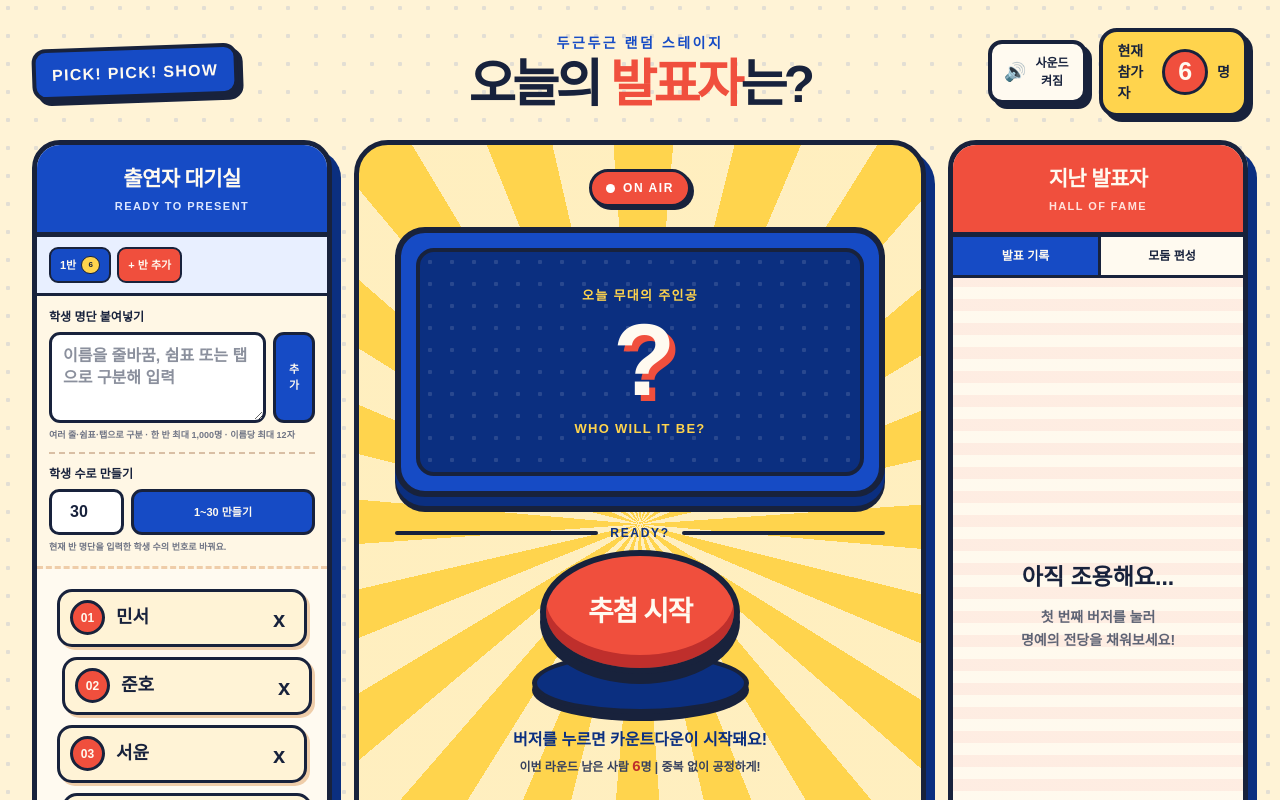
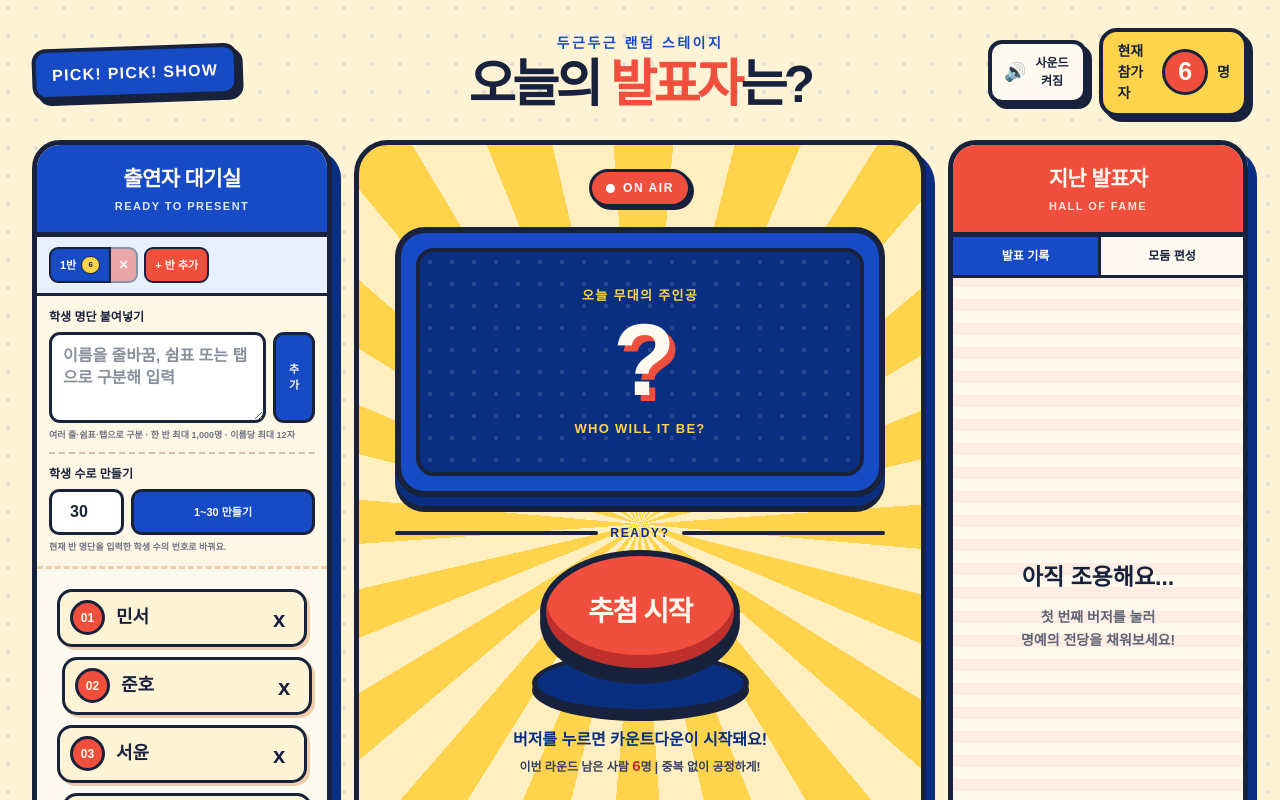
Before and after one commit to jjiseok26/pick-pick-show, a Next.js app: page / in a window 1280 px wide. Shown: the top 800 px of the page. Built offline with nearby package versions, Linux system fonts and the light colour scheme.

Commit message:
반 삭제 기능 추가

```diff
--- a/app/globals.css
+++ b/app/globals.css
@@ -202,10 +202,14 @@ button { touch-action: manipulation; }
 .remove-button:disabled { opacity: .35; cursor: not-allowed; }
 
 .class-tabs { display: flex; flex: 0 0 auto; gap: 6px; padding: 10px 12px; overflow-x: auto; background: #e8efff; border-bottom: 3px solid var(--ink); }
-.class-tabs button { flex: 0 0 auto; display: inline-flex; align-items: center; gap: 5px; padding: 7px 9px; color: var(--ink); background: var(--paper); border: 2px solid var(--ink); border-radius: 9px; cursor: pointer; font-size: 11px; }
-.class-tabs button[aria-selected="true"] { color: var(--paper); background: var(--blue); }
-.class-tabs button span { min-width: 19px; padding: 2px 4px; color: var(--ink); background: var(--yellow); border: 1px solid var(--ink); border-radius: 999px; font-size: 8px; }
-.class-tabs .add-class-button { color: var(--paper); background: var(--red); }
+.class-tab { flex: 0 0 auto; display: flex; }
+.class-tabs button { flex: 0 0 auto; cursor: pointer; font-size: 11px; }
+.class-tab [role="tab"] { display: inline-flex; align-items: center; gap: 5px; padding: 7px 9px; color: var(--ink); background: var(--paper); border: 2px solid var(--ink); border-radius: 9px 0 0 9px; }
+.class-tab [role="tab"][aria-selected="true"] { color: var(--paper); background: var(--blue); }
+.class-tab [role="tab"] span { min-width: 19px; padding: 2px 4px; color: var(--ink); background: var(--yellow); border: 1px solid var(--ink); border-radius: 999px; font-size: 8px; }
+.class-tabs .delete-class-button { width: 27px; padding: 0; color: var(--paper); background: var(--red); border: 2px solid var(--ink); border-left: 0; border-radius: 0 9px 9px 0; font-size: 16px; }
+.class-tabs .delete-class-button.pending { color: var(--ink); background: var(--yellow); }
+.class-tabs .add-class-button { padding: 7px 9px; color: var(--paper); background: var(--red); border: 2px solid var(--ink); border-radius: 9px; }
 .class-tabs button:disabled { opacity: .45; cursor: not-allowed; }
 
 .roster-tools { flex: 0 0 auto; padding: 12px; background: #fff7e5; border-bottom: 3px dashed #efcda9; }
--- a/app/page.tsx
+++ b/app/page.tsx
@@ -47,6 +47,7 @@ export default function Home() {
   const [storageReady, setStorageReady] = useState(false);
   const [history, setHistory] = useState<string[]>([]);
   const [newName, setNewName] = useState("");
+  const [pendingDeleteId, setPendingDeleteId] = useState<string | null>(null);
   const [studentCount, setStudentCount] = useState(30);
   const [display, setDisplay] = useState("?");
   const [phase, setPhase] = useState<Phase>("idle");
@@ -219,6 +220,7 @@ export default function Home() {
     if (!nextClass) return;
     setActiveClassId(id);
     setNewName("");
+    setPendingDeleteId(null);
     resetDrawState();
     setMessage(`${nextClass.name} 명단을 불러왔어요.`);
   }
@@ -226,12 +228,38 @@ export default function Home() {
   function addClass() {
     if (drawing) return;
     const id = crypto.randomUUID();
-    const name = `${classes.length + 1}반`;
+    const nextNumber = Math.max(0, ...classes.map((studentClass) => Number(studentClass.name.match(/^(\d+)반$/)?.[1]) || 0)) + 1;
+    const name = `${nextNumber}반`;
     setClasses((current) => [...current, { id, name, participants: [] }]);
     setActiveClassId(id);
     setNewName("");
+    setPendingDeleteId(null);
     resetDrawState();
     setMessage(`${name}을 추가했어요. 학생 명단을 입력해주세요.`);
+  }
+
+  function deleteClass(id: string) {
+    if (drawing || classes.length === 1) return;
+    const targetIndex = classes.findIndex((studentClass) => studentClass.id === id);
+    const target = classes[targetIndex];
+    if (!target) return;
+    if (pendingDeleteId !== id) {
+      setPendingDeleteId(id);
+      setMessage(`${target.name}을 삭제하려면 확인 버튼을 한 번 더 눌러주세요.`);
+      return;
+    }
+
+    const remainingClasses = classes.filter((studentClass) => studentClass.id !== id);
+    setClasses(remainingClasses);
+    setPendingDeleteId(null);
+    if (id === activeClassId) {
+      const nextClass = remainingClasses[Math.max(0, targetIndex - 1)] ?? remainingClasses[0];
+      setActiveClassId(nextClass.id);
+      resetDrawState();
+      setMessage(`${target.name}을 삭제하고 ${nextClass.name} 명단을 불러왔어요.`);
+    } else {
+      setMessage(`${target.name}을 삭제했어요.`);
+    }
   }
 
   function removeParticipant(name: string) {
@@ -302,7 +330,7 @@ export default function Home() {
           <div className="panel-heading"><h2 id="participants-title">{activeGroupNumber === null ? C.waitingRoom : `${activeGroupNumber}모둠 추첨 대기실`}</h2><span>{activeGroupNumber === null ? "READY TO PRESENT" : `GROUP ${activeGroupNumber} ON STAGE`}</span></div>
           {!activeGroup && <>
             <div className="class-tabs" role="tablist" aria-label="반별 학생 명단">
-              {classes.map((studentClass) => <button type="button" role="tab" aria-selected={studentClass.id === activeClassId} onClick={() => switchClass(studentClass.id)} disabled={drawing} key={studentClass.id}>{studentClass.name}<span>{studentClass.participants.length}</span></button>)}
+              {classes.map((studentClass) => <div className="class-tab" key={studentClass.id}><button type="button" role="tab" aria-selected={studentClass.id === activeClassId} onClick={() => switchClass(studentClass.id)} disabled={drawing}>{studentClass.name}<span>{studentClass.participants.length}</span></button><button type="button" className={`delete-class-button ${pendingDeleteId === studentClass.id ? "pending" : ""}`} onClick={() => deleteClass(studentClass.id)} disabled={drawing || classes.length === 1} aria-label={pendingDeleteId === studentClass.id ? `${studentClass.name} 삭제 확인` : `${studentClass.name} 삭제`}>{pendingDeleteId === studentClass.id ? "✓" : "×"}</button></div>)}
               <button type="button" className="add-class-button" onClick={addClass} disabled={drawing}>+ 반 추가</button>
             </div>
             <div className="roster-tools">
```
